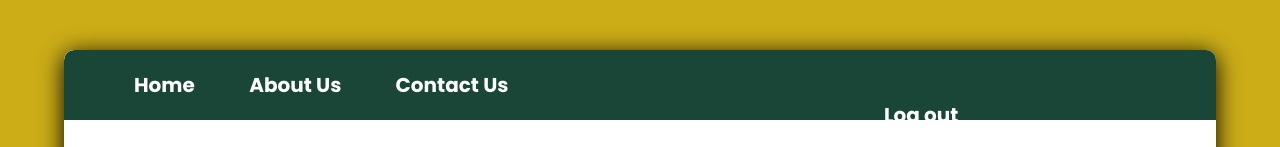
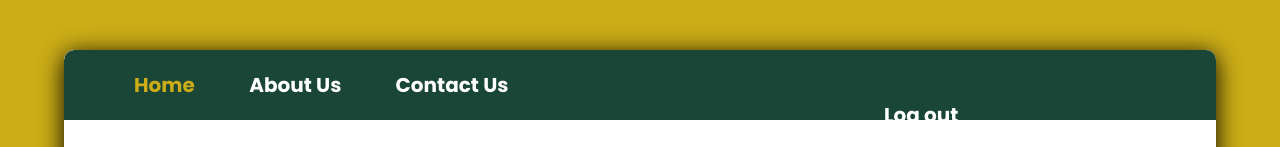
Before and after one commit to HasnainmaleK10/GCF_Project, a plain HTML site: page home.html in a window 1280 px wide. Shown: the top 147 px of the page. Drawn offline with Linux system fonts and the light colour scheme.

Commit message:
Update home

```diff
--- a/home.css
+++ b/home.css
@@ -24,6 +24,9 @@ a{
     text-decoration: none;
     color: #ffff;
     transition: 1s;
+}
+#home{
+     color: #ccad17;
 }
 a:hover{
     color: #ccad17;
```
